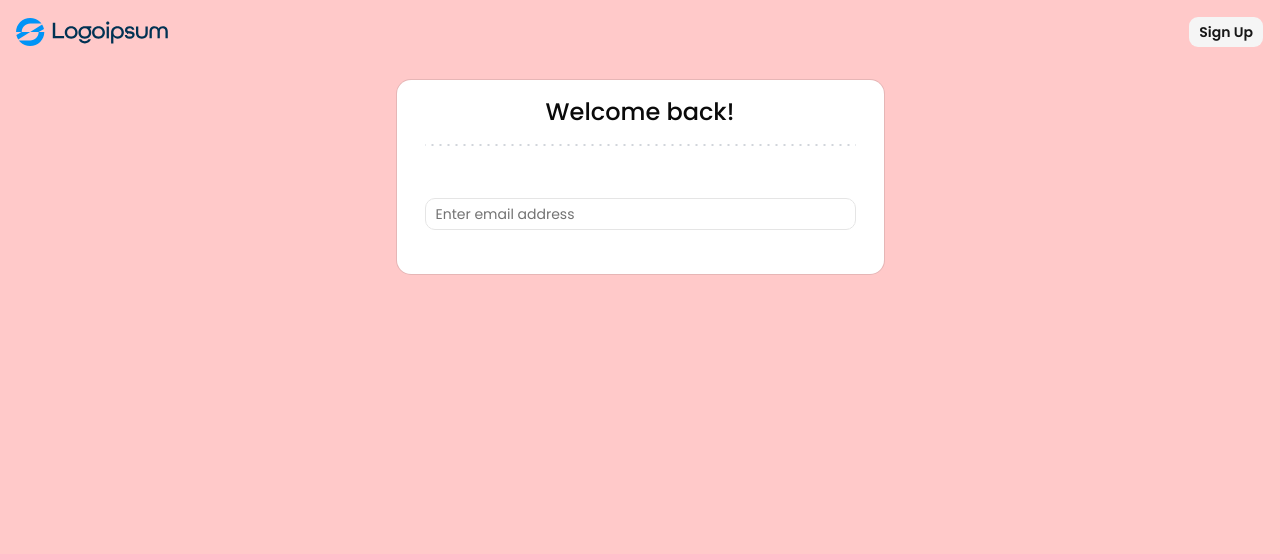
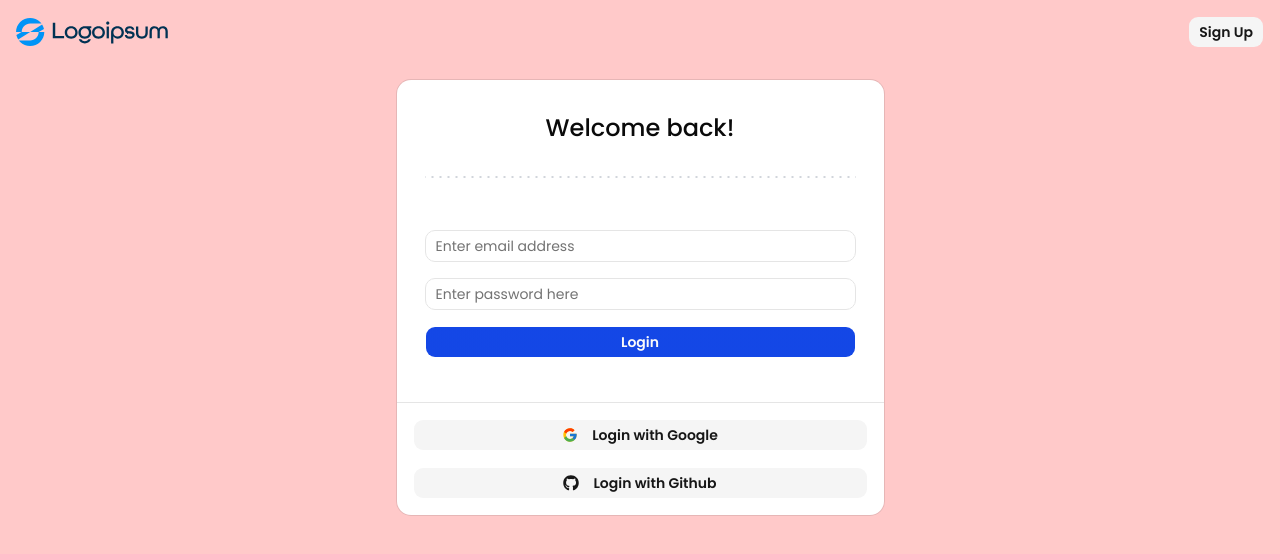
Before and after one commit to erpuzan21/jira-clone, a Next.js app: page /sign-in in a window 1280 px wide. Shown: the top 554 px of the page. Built offline with nearby package versions, Linux system fonts and the light colour scheme.

Commit message:
edited SignInCard and added Login buttons

```diff
--- a/package.json
+++ b/package.json
@@ -19,6 +19,7 @@
     "react": "19.2.4",
     "react-day-picker": "^10.0.1",
     "react-dom": "19.2.4",
+    "react-icons": "^5.7.0",
     "recharts": "3.8.0",
     "shadcn": "^4.11.0",
     "sonner": "^2.0.7",
--- a/src/app/(auth)/sign-in/page.tsx
+++ b/src/app/(auth)/sign-in/page.tsx
@@ -5,4 +5,4 @@ const SignInPage = () => {
   return <SignInCard/>;
 };
 
-export default SignInPage;
+ export default SignInPage;
--- a/src/features/auth/components/sign-in-card.tsx
+++ b/src/features/auth/components/sign-in-card.tsx
@@ -6,21 +6,25 @@ import {
   CardTitle
 } from "@/components/ui/card";
 
+import { FcGoogle } from "react-icons/fc";
+import { FaFacebook } from "react-icons/fa";
+import { FaGithub } from "react-icons/fa";
+import{Separator} from "@/components/ui/separator";
 import { DottedSeparator } from "@/components/dotted-separator";
 import { Input } from "@/components/ui/input";
-
-export const SignInCard = () => {
+import { Button } from "@/components/ui/button";
+  export const SignInCard = () => {
   return (
     <Card className="w-full h-full md:w-[487px] border-none shadow-none">
 
-      <CardHeader className="flex items-center justify-center text-center">
+      <CardHeader className="flex justify-center p-4 items-center text-center">
         <CardTitle className="text-2xl">
           Welcome back!
         </CardTitle>
       </CardHeader>
 
       <div className="px-7 mb-2">
-        <DottedSeparator />
+        < DottedSeparator/>
       </div>
 
       <CardContent className="p-7">
@@ -35,8 +39,38 @@ export const SignInCard = () => {
             disabled={false}
           />
 
+          <Input
+            required
+            type="password"
+            value=""
+            onChange={() => {}}
+            placeholder="Enter password here"
+            disabled={false}
+            min={5}
+            max={20}
+          />
+          <Button disabled={false} type="submit"  p-2 className="w-full">
+            Login
+          </Button>
+
         </form>
       </CardContent>
+          <div className="">
+            <Separator />
+          </div>
+          <CardContent >
+            <Button disabled={false} type="submit" className="w-full" variant="secondary" >
+              <FcGoogle className="mr-2" size={20} />
+              Login with Google
+            </Button>
+          </CardContent>
+
+            <CardContent >
+            <Button disabled={false} type="submit" className="w-full" variant="secondary" >
+              <FaGithub className="mr-2" size={20} />
+              Login with Github
+            </Button>
+          </CardContent>
 
     </Card>
   );
```
Also changed, not shown: 1 other file (tests, documents, lock files or other folders).
